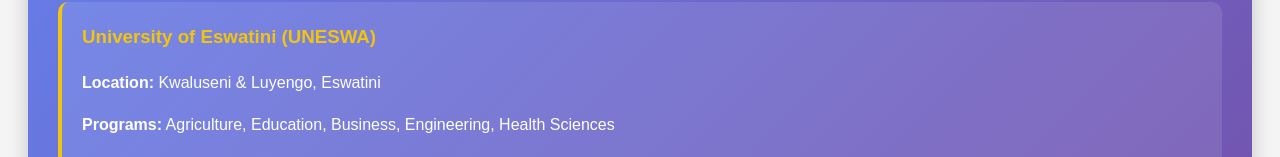
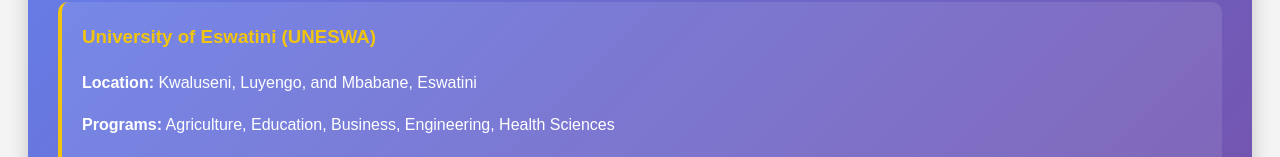
Before and after one commit to Brandyszn/Edumap, a plain HTML site: page universities.html in a window 1280 px wide. Shown: the part 300-457 px from the top of the page. Drawn offline with Linux system fonts and the light colour scheme.

Commit message:
Update universities.html
Added Mbabane in description

```diff
--- a/universities.html
+++ b/universities.html
@@ -23,7 +23,7 @@
     <h2>🇸🇿 Local & Regional Opportunities for Eswatini Youth</h2>
     <div class="highlight-box">
       <h3>University of Eswatini (UNESWA)</h3>
-      <p><strong>Location:</strong> Kwaluseni & Luyengo, Eswatini</p>
+      <p><strong>Location:</strong> Kwaluseni, Luyengo, and Mbabane, Eswatini</p>
       <p><strong>Programs:</strong> Agriculture, Education, Business, Engineering, Health Sciences</p>
       <p><strong>Why Choose UNESWA:</strong> Stay close to home, lower costs, quality education recognized regionally
       </p>
```
